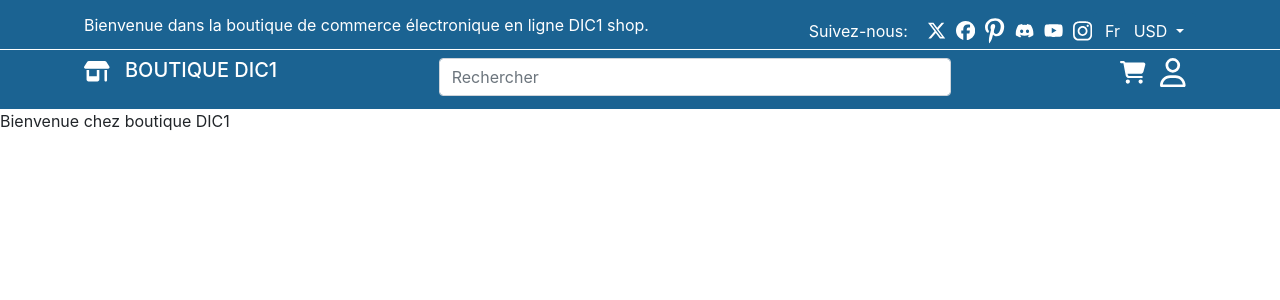
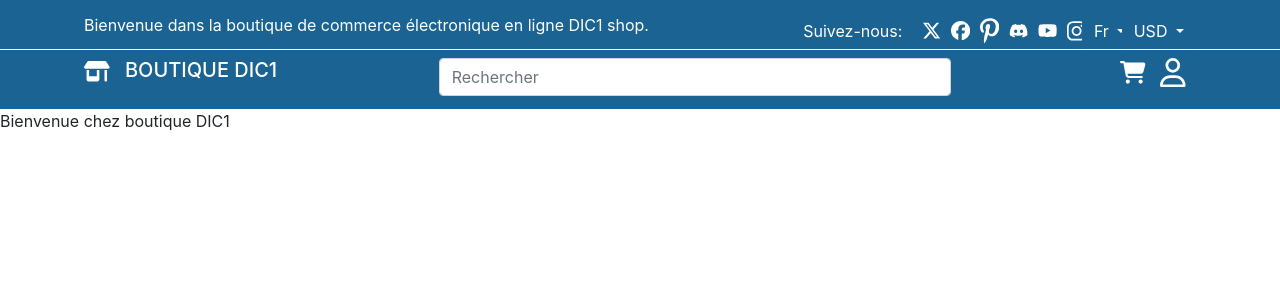
Before and after one commit to Moubarack-diop/boutiquedic1, a Django app: page / in a window 1280 px wide. Shown: the top 300 px of the page. Run offline with Django 4.2, Linux system fonts and the light colour scheme; some libraries are stand-ins or nearby versions.

Commit message:
premiere version header

```diff
--- a/templates/header.html
+++ b/templates/header.html
@@ -18,7 +18,7 @@
       </div>
 
       <div class="dropdown langue">
-        <button class="btn btn-secondary " type="button" data-bs-toggle="dropdown" aria-expanded="false">
+        <button class="btn btn-secondary dropdown-toggle" type="button" data-bs-toggle="dropdown" aria-expanded="false">
           Fr
         </button>
         <ul class="dropdown-menu">
```
